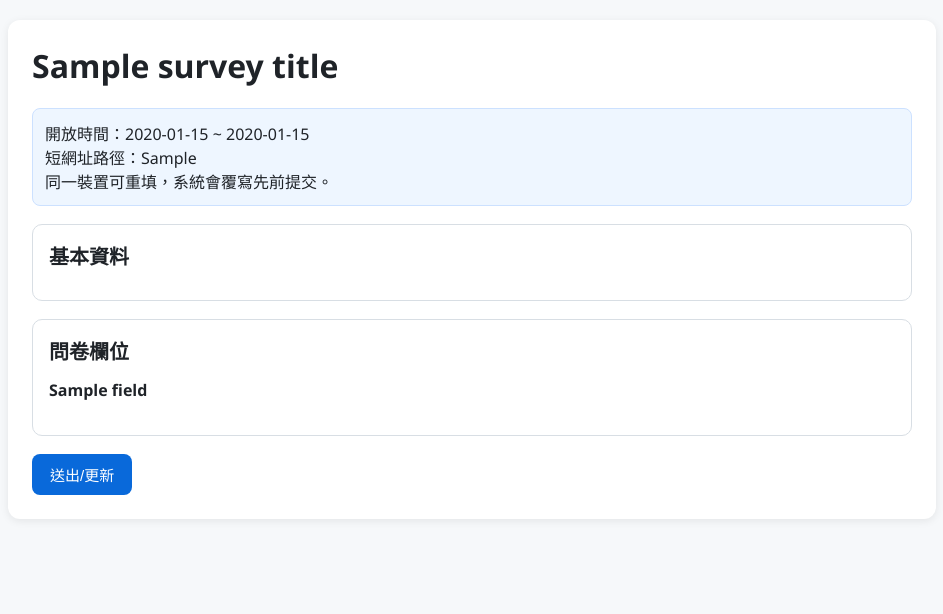
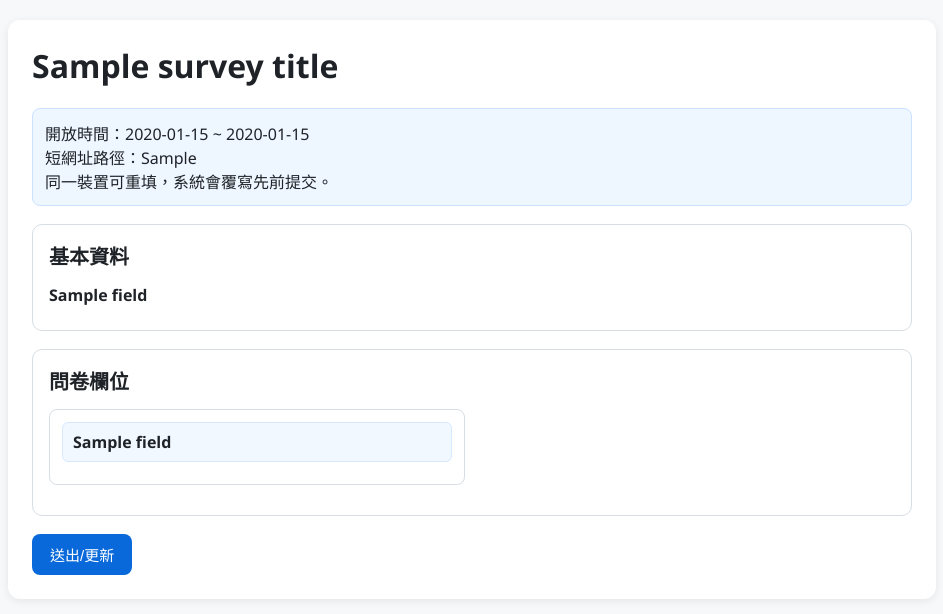
Before and after one commit to CharlesWhiteSun/Online-questionnaire-survey, a Flask app: template templates/form.html in a window 1280 px wide. Shown: the top 614 px of the page, without its empty margins (168-1111 px from the left). Run offline with Flask 3, Linux system fonts and the light colour scheme; the template is opened without the code that fills it: most values are stand-ins (such as "Sample title", 1, 10 or a date in 2020); some libraries are stand-ins or nearby versions.

Commit message:
新增問卷欄位顯示邏輯，重構表單模板以支援雙欄顯示

```diff
--- a/app.py
+++ b/app.py
@@ -1,4 +1,5 @@
 import json
+import re
 import sqlite3
 import uuid
 from datetime import datetime
@@ -22,10 +23,58 @@ DB_PATH = BASE_DIR / "survey.db"
 COOKIE_NAME = "survey_client_id"
 
 app = Flask(__name__)
+INDEX_PATTERN = re.compile(r"^(?P<main>\d+)(?:-(?P<sub>\d+))?\.")
 
 
 def print_startup_info() -> None:
     print("=" * 60)
+
+
+def get_index_parts(label: str) -> tuple[str | None, str | None]:
+    matched = INDEX_PATTERN.match(label.strip())
+    if not matched:
+        return None, None
+    return matched.group("main"), matched.group("sub")
+
+
+def build_questionnaire_rows(fields: list[dict]) -> list[list[dict]]:
+    rows: list[list[dict]] = []
+    pending_plain: list[dict] = []
+    index = 0
+
+    while index < len(fields):
+        field = fields[index]
+        main, sub = get_index_parts(field.get("label", ""))
+
+        if sub is not None and main is not None:
+            if pending_plain:
+                rows.append(pending_plain)
+                pending_plain = []
+
+            group = [field]
+            index += 1
+            while index < len(fields):
+                next_field = fields[index]
+                next_main, next_sub = get_index_parts(next_field.get("label", ""))
+                if next_sub is None or next_main != main:
+                    break
+                group.append(next_field)
+                index += 1
+
+            for start in range(0, len(group), 2):
+                rows.append(group[start : start + 2])
+            continue
+
+        pending_plain.append(field)
+        if len(pending_plain) == 2:
+            rows.append(pending_plain)
+            pending_plain = []
+        index += 1
+
+    if pending_plain:
+        rows.append(pending_plain)
+
+    return rows
     print(f"問卷：{SURVEY_TITLE}")
     print(f"開放時間：{OPEN_START_AT:%Y-%m-%d %H:%M} ~ {OPEN_END_AT:%Y-%m-%d %H:%M}")
     print(f"短網址路徑：http://<你的內網IP>:5000/q/{SURVEY_SLUG}")
@@ -155,11 +204,15 @@ def survey(slug: str):
         return response
 
     existing_answers = get_existing_answers(client_token)
+    basic_fields = [field for field in FORM_DEFINITION if field.get("section") == "basic"]
+    questionnaire_fields = [field for field in FORM_DEFINITION if field.get("section") != "basic"]
+    questionnaire_rows = build_questionnaire_rows(questionnaire_fields)
     response = make_response(
         render_template(
             "form.html",
             survey_title=SURVEY_TITLE,
-            fields=FORM_DEFINITION,
+            basic_fields=basic_fields,
+            questionnaire_rows=questionnaire_rows,
             existing=existing_answers,
             open_start=OPEN_START_AT,
             open_end=OPEN_END_AT,
--- a/templates/form.html
+++ b/templates/form.html
@@ -12,55 +12,35 @@
     .section { border: 1px solid #d8dee4; border-radius: 10px; padding: 16px; margin-bottom: 18px; }
     .section h2 { margin: 0 0 14px; font-size: 20px; }
     .field { margin-bottom: 18px; }
+    .field:last-child { margin-bottom: 0; }
     .label { font-weight: 600; margin-bottom: 8px; display: block; }
     input[type="text"], textarea { width: 100%; padding: 10px; border: 1px solid #d0d7de; border-radius: 8px; box-sizing: border-box; }
     textarea { min-height: 100px; }
     .options { display: grid; grid-template-columns: 1fr; gap: 8px; }
     .pair { display: grid; grid-template-columns: 1fr 1fr; gap: 12px; }
     .pair label { font-size: 14px; color: #57606a; margin-bottom: 6px; display: block; }
+    .questionnaire-row { display: grid; grid-template-columns: 1fr 1fr; gap: 14px; margin-bottom: 14px; }
+    .questionnaire-item { border: 1px solid #d8dee4; border-radius: 8px; padding: 12px; }
+    .questionnaire-item .label {
+      background: #f2f8ff;
+      border: 1px solid #d6e9ff;
+      border-radius: 6px;
+      padding: 8px 10px;
+      margin-bottom: 10px;
+    }
+    .questionnaire-item.empty { border: 0; padding: 0; }
     .other { margin-top: 8px; }
     button { background: #0969da; color: white; border: 0; border-radius: 8px; padding: 10px 18px; cursor: pointer; font-size: 15px; }
     button:hover { background: #0550ae; }
+    @media (max-width: 860px) {
+      .questionnaire-row { grid-template-columns: 1fr; margin-bottom: 10px; }
+      .questionnaire-item.empty { display: none; }
+    }
     @media (max-width: 680px) { .pair { grid-template-columns: 1fr; } }
   </style>
 </head>
 <body>
-  <div class="container">
-    <h1>{{ survey_title }}</h1>
-    <div class="meta">
-      <div>開放時間：{{ open_start.strftime('%Y-%m-%d %H:%M') }} ~ {{ open_end.strftime('%Y-%m-%d %H:%M') }}</div>
-      <div>短網址路徑：{{ short_path }}</div>
-      <div>同一裝置可重填，系統會覆寫先前提交。</div>
-    </div>
-
-    <form method="post">
-      <div class="section">
-        <h2>基本資料</h2>
-        {% for field in fields if field.get('section') == 'basic' %}
-        <div class="field">
-          <label class="label" for="{{ field.name }}">{{ field.label }}</label>
-
-          {% if field.type == 'text' %}
-            <input id="{{ field.name }}" name="{{ field.name }}" type="text" placeholder="{{ field.placeholder }}" value="{{ existing.get(field.name, '') }}">
-          {% elif field.type == 'text_pair' %}
-            <div class="pair">
-              <div>
-                <label for="{{ field.left.name }}">{{ field.left.label }}</label>
-                <input id="{{ field.left.name }}" name="{{ field.left.name }}" type="text" placeholder="{{ field.left.placeholder }}" value="{{ existing.get(field.left.name, '') }}">
-              </div>
-              <div>
-                <label for="{{ field.right.name }}">{{ field.right.label }}</label>
-                <input id="{{ field.right.name }}" name="{{ field.right.name }}" type="text" placeholder="{{ field.right.placeholder }}" value="{{ existing.get(field.right.name, '') }}">
-              </div>
-            </div>
-          {% endif %}
-        </div>
-        {% endfor %}
-      </div>
-
-      <div class="section">
-        <h2>問卷欄位</h2>
-        {% for field in fields if field.get('section') != 'basic' %}
+  {% macro render_field(field, existing) -%}
     <div class="field">
       <label class="label" for="{{ field.name }}">{{ field.label }}</label>
 
@@ -96,6 +76,37 @@
         {% endif %}
       {% endif %}
     </div>
+  {%- endmacro %}
+
+  <div class="container">
+    <h1>{{ survey_title }}</h1>
+    <div class="meta">
+      <div>開放時間：{{ open_start.strftime('%Y-%m-%d %H:%M') }} ~ {{ open_end.strftime('%Y-%m-%d %H:%M') }}</div>
+      <div>短網址路徑：{{ short_path }}</div>
+      <div>同一裝置可重填，系統會覆寫先前提交。</div>
+    </div>
+
+    <form method="post">
+      <div class="section">
+        <h2>基本資料</h2>
+        {% for field in basic_fields %}
+        {{ render_field(field, existing) }}
+        {% endfor %}
+      </div>
+
+      <div class="section">
+        <h2>問卷欄位</h2>
+        {% for row in questionnaire_rows %}
+        <div class="questionnaire-row">
+          {% for field in row %}
+          <div class="questionnaire-item">
+            {{ render_field(field, existing) }}
+          </div>
+          {% endfor %}
+          {% if row|length == 1 %}
+          <div class="questionnaire-item empty"></div>
+          {% endif %}
+        </div>
         {% endfor %}
       </div>
 
```
Lines whose indentation alone changed are shown as unchanged.
